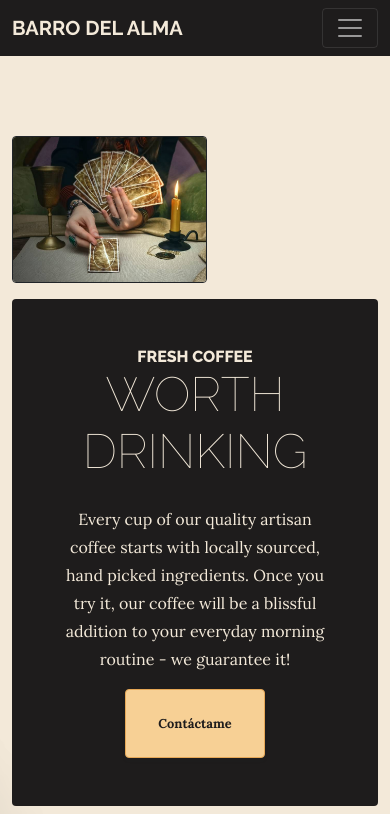
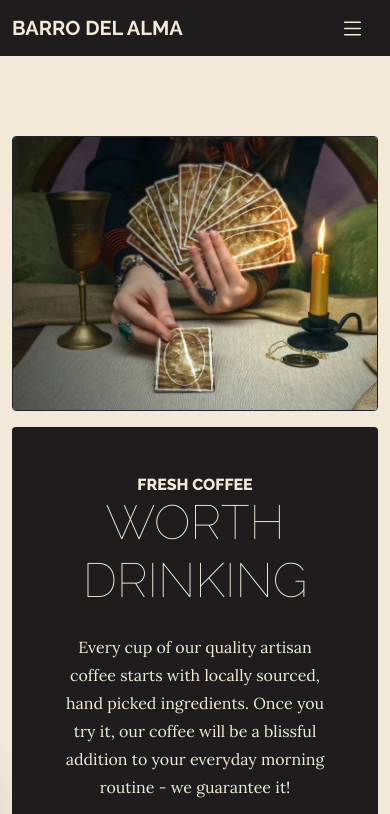
Before and after one commit to NicoSeijo/ProyectoFinal_FrontEnd, a plain HTML site: page index.html in a window 390 px wide. Shown: the top 814 px of the page. Drawn offline with nearby package versions, Linux system fonts and the light colour scheme.

Commit message:
Add files via upload

```diff
--- a/css/main.css
+++ b/css/main.css
@@ -61,15 +61,14 @@ body{
     color:var(--secundario);
 }
 
+#botonHamburguesa{
+    color: var(--secundario);
+}
+
 /*Contenido de pagina*/
 .bg-faded, .footer{
     background-color: var(--primario);
     color: var(--secundario);
-}
-
-#fotoInicio{
-    max-height: 85vh;
-    max-width: 50vw;
 }
 
 .cta{
@@ -91,4 +90,9 @@ body{
         max-height: 65vh;
         max-width: 50vw;
     }
+
+    #fotoInicio{
+        max-height: 85vh;
+        max-width: 50vw;
+    }
 }
--- a/index.html
+++ b/index.html
@@ -44,10 +44,14 @@
             </h1>
         </header>
         <!-- Navigation-->
-        <nav class="navbar sticky-top navbar-expand-lg navbar-dark py-lg-4" id="mainNav">
+        <nav class="navbar sticky-top navbar-expand-lg py-lg-4" id="mainNav">
             <div class="container">
                 <a class="navbar-brand text-uppercase fw-bold d-lg-none" href="index.html">Barro del Alma</a>
-                <button class="navbar-toggler" type="button" data-bs-toggle="collapse" data-bs-target="#navbarSupportedContent" aria-controls="navbarSupportedContent" aria-expanded="false" aria-label="Toggle navigation"><span class="navbar-toggler-icon"></span></button>
+                <button class="navbar-toggler" type="button" data-bs-toggle="collapse" data-bs-target="#navbarSupportedContent" aria-controls="navbarSupportedContent" aria-expanded="false" aria-label="Toggle navigation">
+                    <svg xmlns="http://www.w3.org/2000/svg" width="25" height="25" fill="currentColor" class="bi bi-list" viewBox="0 0 16 16" id="botonHamburguesa">
+                        <path fill-rule="evenodd" d="M2.5 12a.5.5 0 0 1 .5-.5h10a.5.5 0 0 1 0 1H3a.5.5 0 0 1-.5-.5zm0-4a.5.5 0 0 1 .5-.5h10a.5.5 0 0 1 0 1H3a.5.5 0 0 1-.5-.5zm0-4a.5.5 0 0 1 .5-.5h10a.5.5 0 0 1 0 1H3a.5.5 0 0 1-.5-.5z"/>
+                    </svg>
+                </button>
                 <div class="collapse navbar-collapse" id="navbarSupportedContent">
                     <ul class="navbar-nav mx-auto">
                         <li class="nav-item px-lg-4"><a class="nav-link text-uppercase" href="index.html">Inicio</a></li>
```
Also changed, not shown: about.html (+5 -1 lines), contacto.html (+5 -1 lines), servicios.html (+5 -1 lines).
